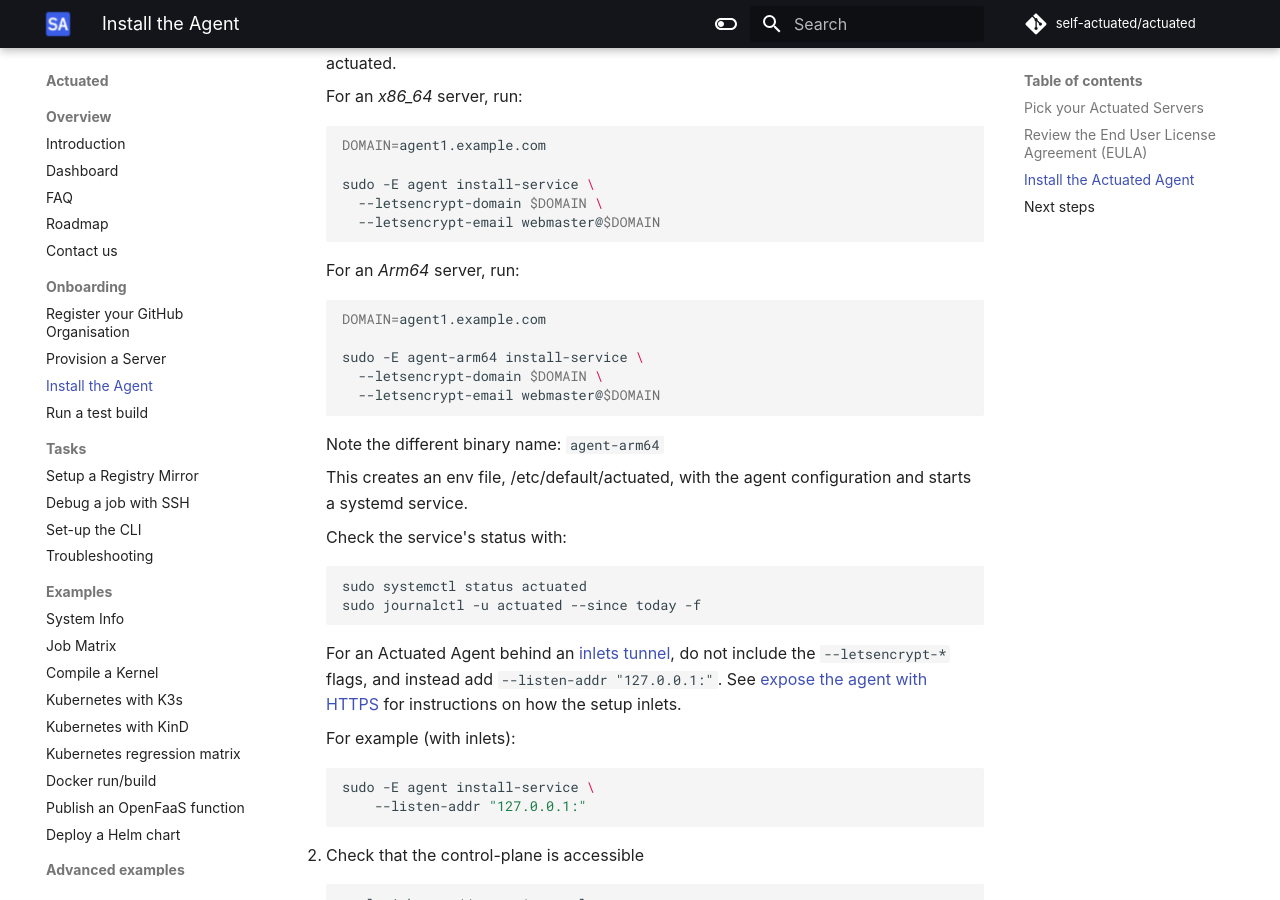
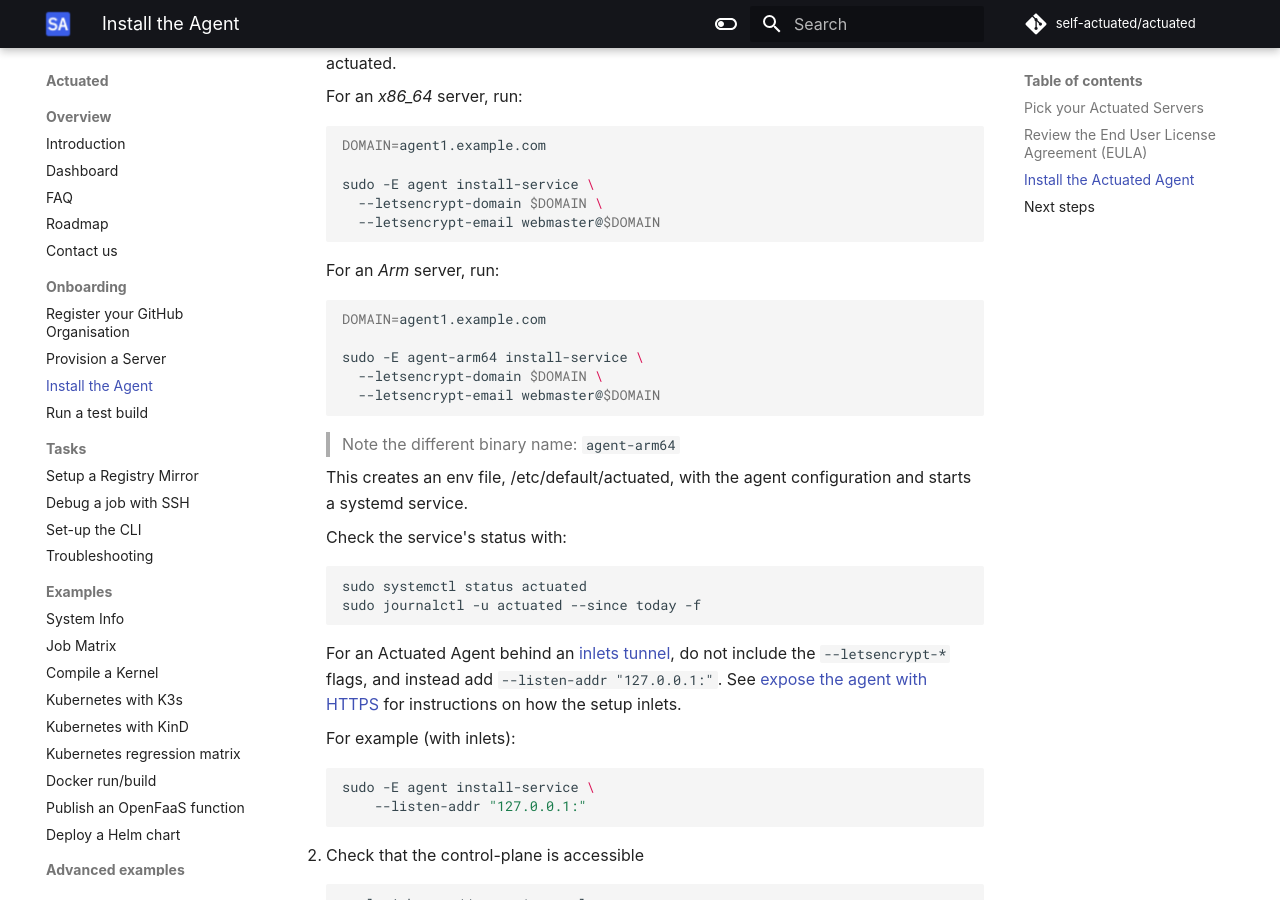
Before and after one commit to welteki/docs.actuated.dev, an MkDocs documentation site: the page built from docs/install-agent.md, in a window 1280 px wide and 900 px high, scrolled down 2773 px. Built offline with MkDocs 1.6.1 and Material for MkDocs 9.7.7, drawn with Linux system fonts in a browser that asks for light colours; some web fonts are replaced.

Commit message:
Update instructions for Arm
Signed-off-by: Alex Ellis (OpenFaaS Ltd) <alexellis2@gmail.com>

````diff
--- a/docs/install-agent.md
+++ b/docs/install-agent.md
@@ -114,7 +114,7 @@
       --letsencrypt-email webmaster@$DOMAIN
     ```
 
-    For an *Arm64* server, run:
+    For an *Arm* server, run:
 
     ```bash
     DOMAIN=agent1.example.com
@@ -124,7 +124,7 @@
       --letsencrypt-email webmaster@$DOMAIN
     ```
 
-    Note the different binary name: `agent-arm64`
+    > Note the different binary name: `agent-arm64`
 
     This creates an env file, /etc/default/actuated, with the agent configuration and starts a systemd service.
 
````
